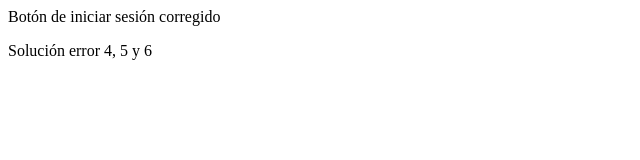
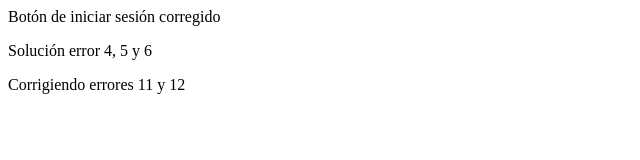
Before and after one commit to Meli3985/ProyectoA, a plain HTML site: page index.html in a window 1280 px wide. Shown: the whole page, without its empty margins (0-640 px from the left). Drawn offline with Linux system fonts and the light colour scheme.

```diff
--- a/index.html
+++ b/index.html
@@ -1,2 +1,3 @@
 <p>Botón de iniciar sesión corregido</p>
 <p>Solución error 4, 5 y 6</p>
+<p>Corrigiendo errores 11 y 12</p>
```
